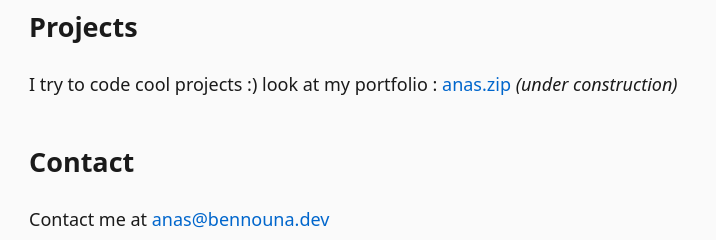
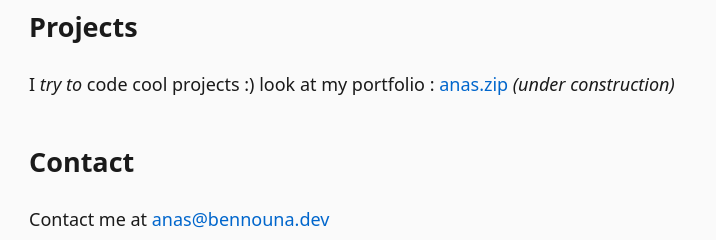
Before and after one commit to anasben08/bennouna.dev, a plain HTML site: page index.html in a window 1280 px wide. Shown: the part 458-698 px from the top of the page, 43-759 px from the left. Drawn offline with Linux system fonts and the light colour scheme.

Commit message:
typo oupsie

```diff
--- a/index.html
+++ b/index.html
@@ -168,7 +168,7 @@
       <!-- projects -->
       <div class="flex-item">
         <h2>Projects</h2>
-        <p>I <en>try to</en> code cool projects :) look at my portfolio : <a href="https://anas.zip">anas.zip</a><em> (under construction)</em></p>
+        <p>I <em>try to</em> code cool projects :) look at my portfolio : <a href="https://anas.zip">anas.zip</a><em> (under construction)</em></p>
       </div>
     </div>
    <div class="flex-container">
```
